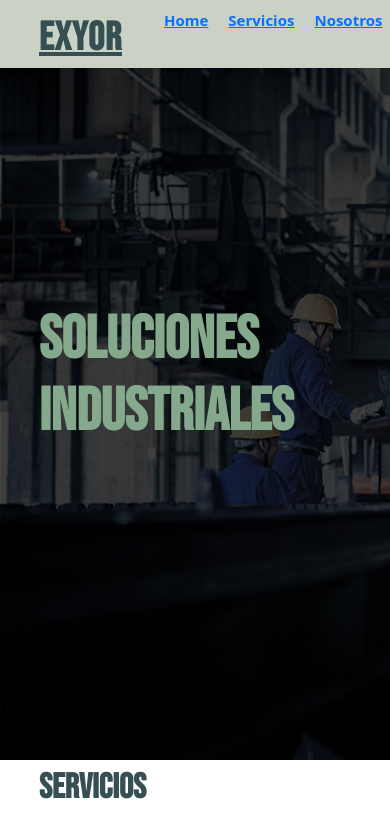
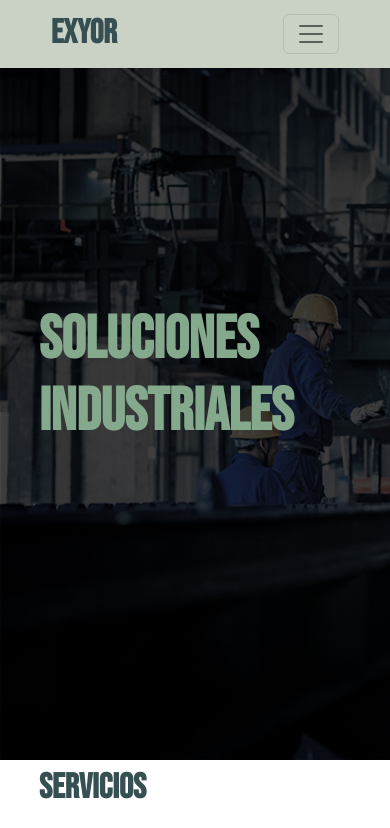
Before and after one commit to angeliemliano/Exyor---Emiliano-Angeli, a plain HTML site: page index.html in a window 390 px wide. Shown: the top 828 px of the page. Drawn offline with nearby package versions, Linux system fonts and the light colour scheme; a small style sheet from the web is missing.

Commit message:
responsive-nav

```diff
--- a/assets/style.css
+++ b/assets/style.css
@@ -2,7 +2,8 @@ body {
   font-family: "Open Sans", sans-serif;
   color: #293241;
   margin: 0px;
-  padding: 0px;
+  padding: 0;
+
 }
 
 a {
@@ -27,52 +28,32 @@ p {
 
 /* _____  HEADER _____*/
 
-header {
-  position: fixed;
+#nav {
   background-color: #CAD2C5;
-  width: 100%;
-  height: 8vh;
-  z-index: 999;
+  padding: 1vh 10%;
 }
 
-.header-content {
-  display: flex;
-  position: relative;
-  top: 12%;
-  padding: 0 10%;
-  flex-wrap: nowrap;
-  justify-content: space-between;
+.exyor-logo {
+   font-family: 'Bebas Neue', cursive;
+   font-size: 4vh;
+   color: #354F52;
+   font-weight: 600;
+   text-decoration: none;
+  transition: color 0.5s ease-out;
 }
 
-.logo a{
-  color: #354F52;
-  font-family: 'Bebas Neue', cursive;
-  font-size: 40px;
-  font-weight: 600;
-  letter-spacing: 1px;
-  transition: color 0.3s linear 0.1s;
+.exyor-logo:hover {
+   color: #4d7175;
+   transform: scale(1.01);
 }
 
-.logo a:hover{
-  color: #52796F;
+.navbar-nav .nav-link {
+  margin: 0 10px 0 10px;
 }
 
-nav ul {
-  display: flex;
-  list-style: none;
+.navbar-nav .nav-link.active {
+    font-weight: 600;
 }
-
-nav li a{
-  margin: 0 10px;
-  font-size: 15px;
-  font-weight: 600;
-  transition: color 0.4s linear 0.1s;
-}
-
-nav li a:hover{
-  color: #77a397;
-}
-
 
 /* _____ SECTIONS _____ */
 
--- a/index.html
+++ b/index.html
@@ -16,32 +16,37 @@
 
 <body>
 
-  <header id="header" class="">
-    <div class="header-content">
-        <div class="logo">
-          <a href="#hero">EXYOR</a>
-        </div>
-        <nav id="navbar" class="">
-          <ul>
-            <li>
-              <a class="" href="#hero">Home</a>
+  <header>
+    <nav id="nav" class="navbar fixed-top navbar-expand-md navbar-light ">
+      <div class="container-fluid">
+        <a class="exyor-logo" href="./index.html">Exyor</a>
+        <button class="navbar-toggler" type="button" data-bs-toggle="collapse" data-bs-target="#exyor-nav" aria-controls="exyor-nav" aria-expanded="false">
+          <span class="navbar-toggler-icon"></span>
+        </button>
+
+        <div class="collapse navbar-collapse" id="exyor-nav">
+          <ul class="navbar-nav ms-md-auto">
+            <li class="nav-item">
+              <a class="nav-link active" aria-current="page" href="./index.html">Home</a>
             </li>
-            <li>
-              <a class="" href="./pages/services.html">Servicios</a>
+            <li class="nav-item">
+              <a class="nav-link" href="./pages/about.html">Nosotros</a>
             </li>
-            <li>
-              <a class="" href="./pages/about.html">Nosotros</a>
+            <li class="nav-item">
+              <a class="nav-link" href="./pages/services.html">Servicios</a>
             </li>
-            <li>
-              <a class="" href="./pages/portfolio.html">Portfolio</a>
+            <li class="nav-item">
+              <a class="nav-link" href="./pages/portfolio.html">Portfolio</a>
             </li>
-            <li>
-              <a class="" href="./pages/contact.html">Contacto</a>
+            <li class="nav-item">
+              <a class="nav-link" href="./pages/contact.html">Contacto</a>
             </li>
           </ul>
+        </div>
+      </div>
     </nav>
-    </div>
   </header>
+
 
   <section id="hero" class="">
         <div class="hero-text-container">
```
Lines whose indentation alone changed are shown as unchanged.
